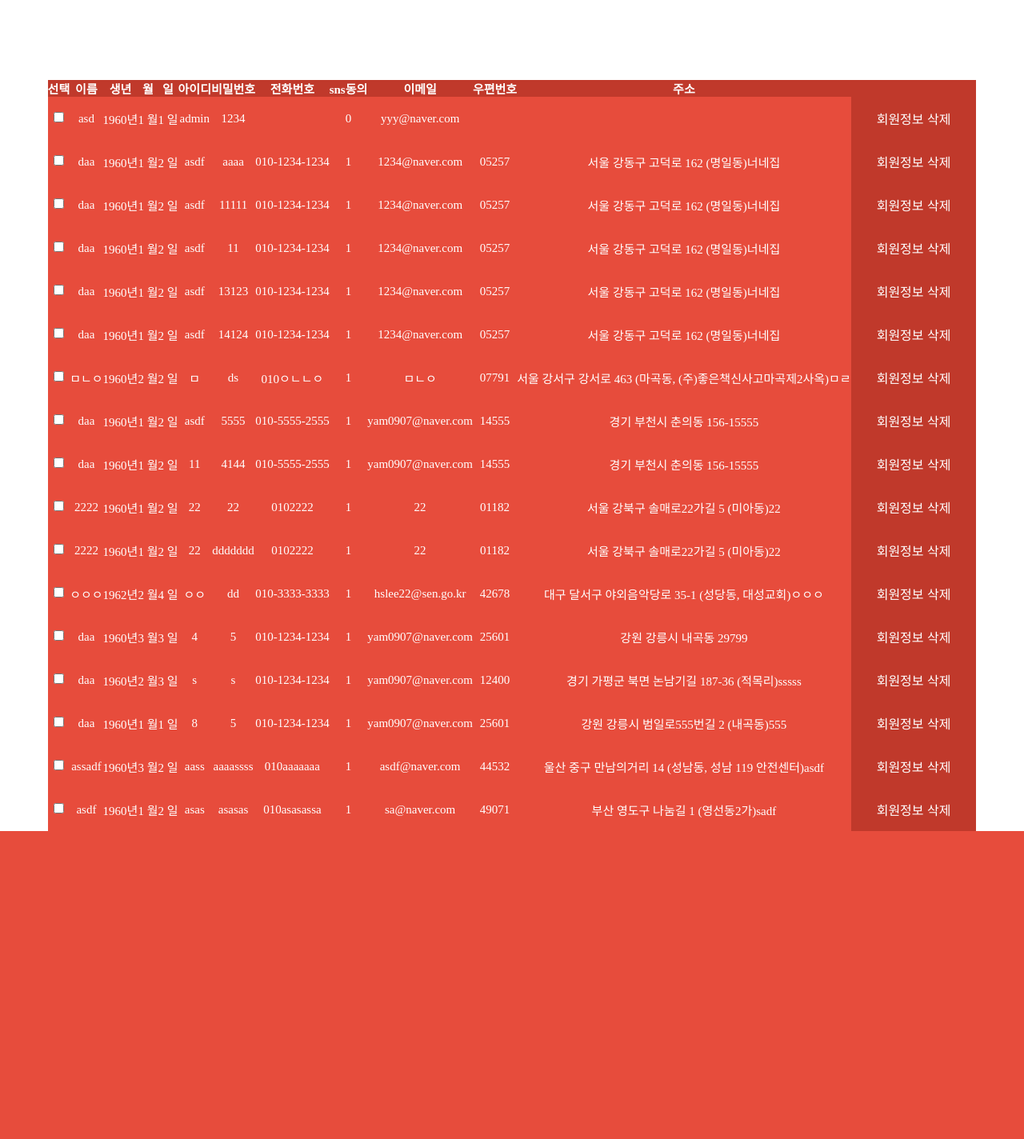
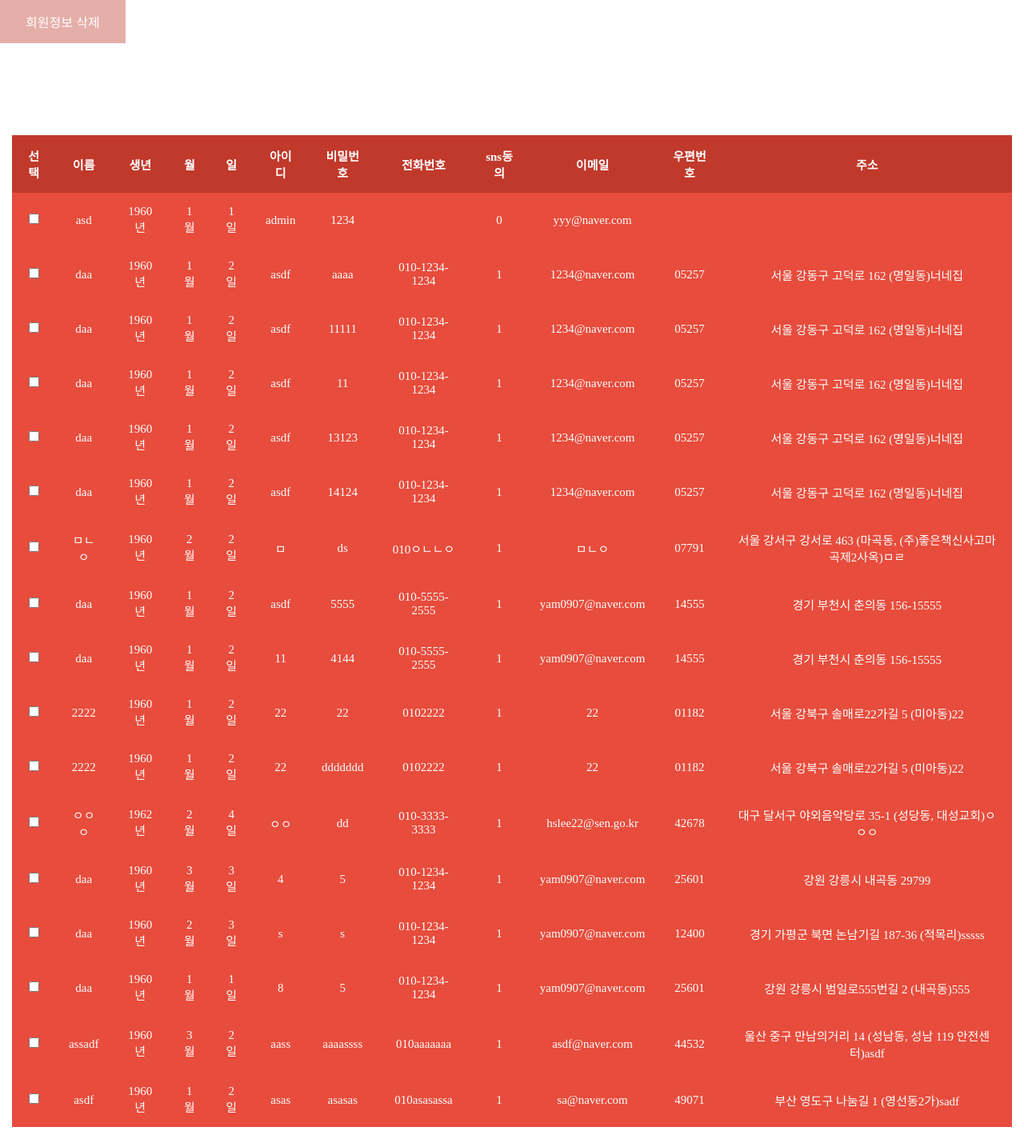
Before and after one commit to 990907yang/htdocs, a PHP site: page /list.php in a window 1280 px wide. Shown: the whole page at 80% size. Before the commit the page ends 1039 px from the top, so only its background shows below. Run offline with PHP 8.4, Linux system fonts and the light colour scheme; data comes from the database, SQL or seed files in the repository.

Commit message:
중복삭제 안됨 (수정)

```diff
--- a/ccc/list.php
+++ b/ccc/list.php
@@ -12,7 +12,7 @@
     <title>회원정보</title>
     <style>
         *{ margin: 0; padding: 0; box-sizing: border-box; }
-        table, th, td { margin: auto; margin-top: 100px; border-spacing: 0; text-align: center; font-size: 15px; color: white; }
+        table, th, td { margin: auto; margin-top: 100px; padding: 15px; border-spacing: 0; text-align: center; font-size: 15px; color: white; }
         th {background-color: #c0392b; }
         tr { background-color: #e74c3c; }
         .btn { background-color: #c0392b; border: none; color: white;
@@ -21,6 +21,7 @@
     </style>
 </head>
 <body>
+ <form action="del.php" method="get">
   <table>
   <th>선택</th>
   <th>이름</th>
@@ -34,15 +35,14 @@
   <th>이메일</th>
   <th>우편번호</th>
   <th>주소</th>
-  <th></th>
 
   <?php
    foreach($result as $row){
        ?>
        <tr>
-          <form action="del.php" method="post">
-               <input name="idx" type="hidden" value="<?=$row['idx']?>">
-               <td><input type="checkbox"></td>
+
+               <td><input class="cbox" type="checkbox" value="<?=$row['idx']?>" name='ch'></td>
+               <input type="hidden">
                <td><?=$row['name']?></td>
                <td><?=$row['year']."년"?></td>
                <td><?=$row['month']." 월 "?></td>
@@ -54,13 +54,17 @@
                <td><?=$row['email']?></td>
                <td><?=$row['add_num']?></td>
                <td><?=$row['address']?></td>
-               <td><button type="submit" class="btn">회원정보 삭제</button></td>
-           </form>
        </tr>
+    <?php
 
-    <?php
    }
       ?>
+       <button type="submit" class="btn">회원정보 삭제</button>
   </table>
+</form>
+
+
+
+
 </body>
 </html>
```
Also changed, not shown: ccc/del.php (+4 -3 lines).
